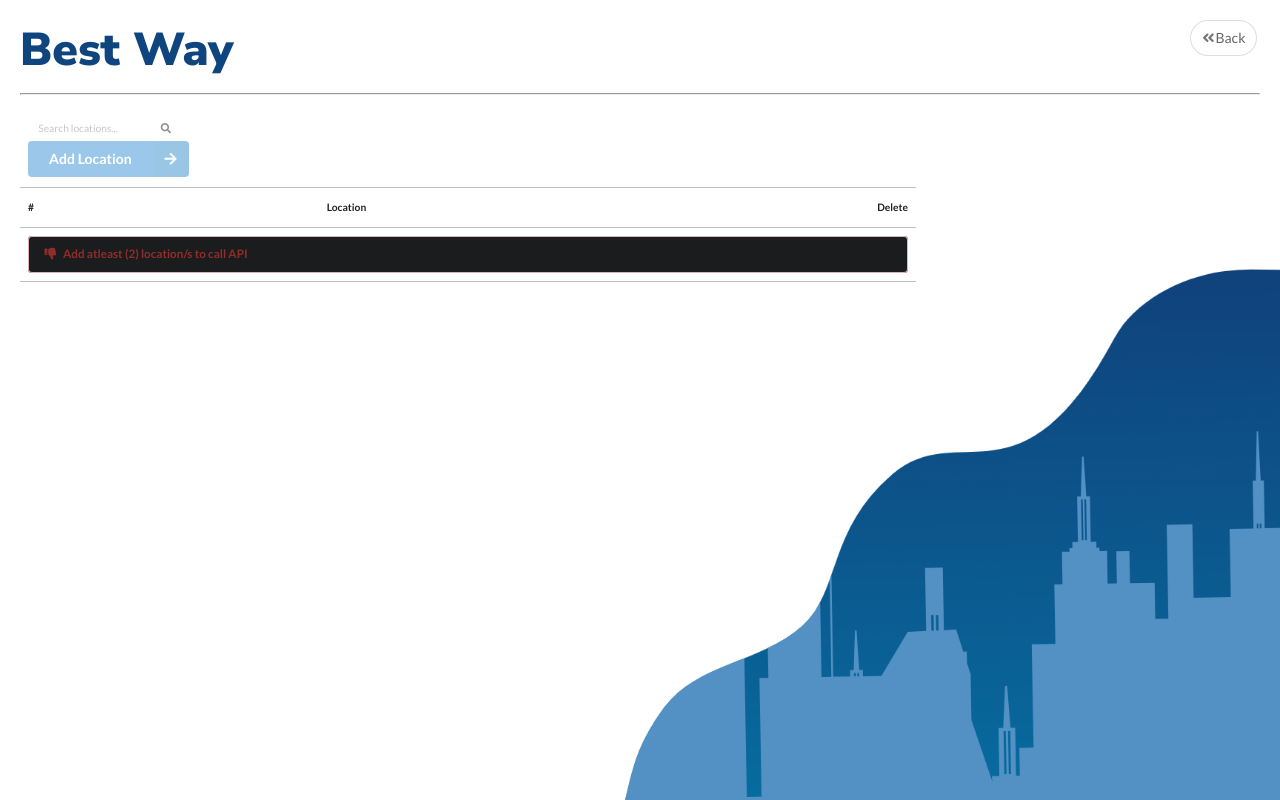
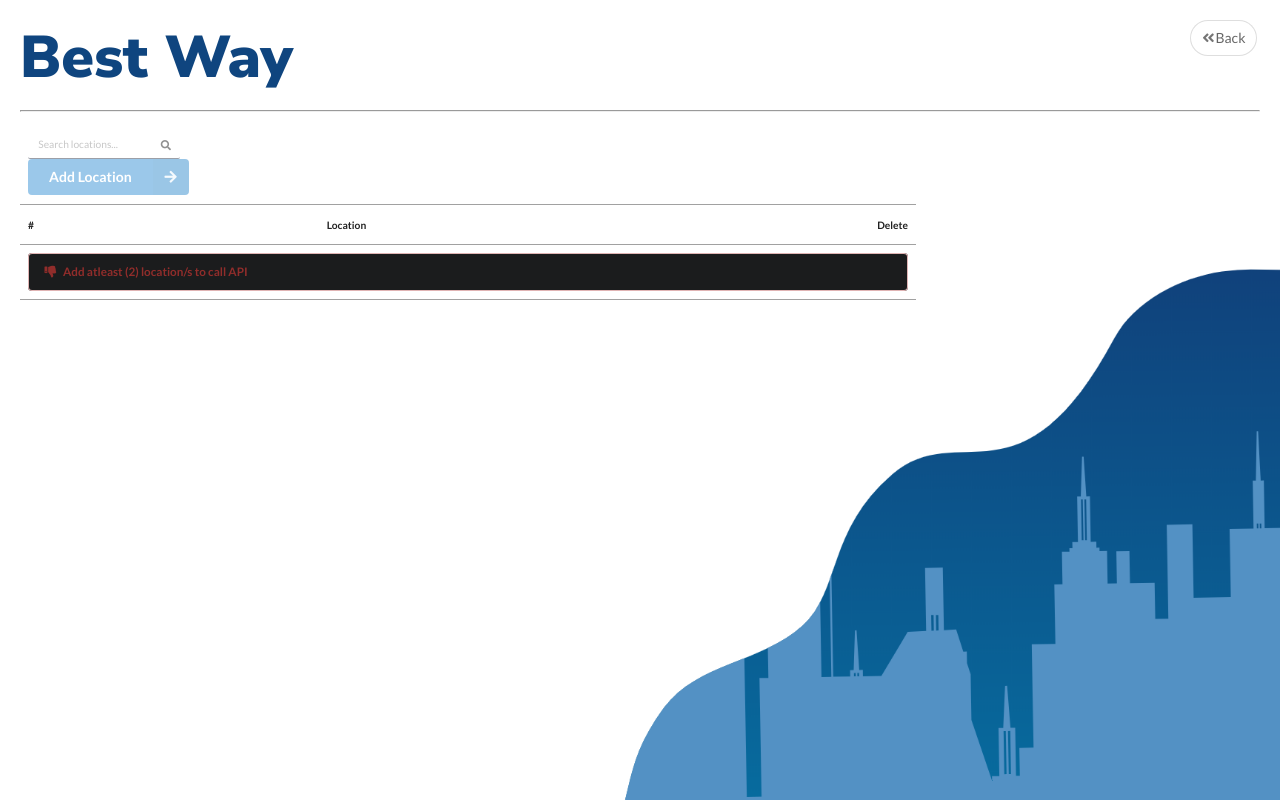
Before and after one commit to JanezSedeljsak/best-way, a website: page src/locray.html in a window 1280 px wide. Drawn offline with nearby package versions, Linux system fonts and the light colour scheme; no server answers; files whose address does not match are found by name; a web font is replaced by a local one.

Commit message:
minor css update

```diff
--- a/src/locray.html
+++ b/src/locray.html
@@ -15,14 +15,18 @@
         @import url('https://fonts.googleapis.com/css?family=Raleway');
         table td,
         table th {
-            border-bottom: 1px solid #3333334f !important;
+            border-bottom: 1px solid #33333375 !important;
+        }
+        input {
+            border-bottom: 1.5px solid #282f4175 !important;
+            border-radius: 2px !important;
         }
     </style>
 </head>
 
 <body ng-app="myApp" ng-controller="myCtrl"
     style="	background:url('./static/back.png') no-repeat center center fixed;background-size:cover; padding: 20px">
-    <h1 style="font-family: 'Nunito Sans', sans-serif; float: left; display: inline; font-size: 3.6vw; color: #0f457f;">
+    <h1 style="font-family: 'Nunito Sans', sans-serif; float: left; display: inline; font-size: 4.6vw; color: #0f457f;">
         Best Way
     </h1>
     <button style="float:right" onclick="window.location = '/'" class="circular basic ui icon button">
```
